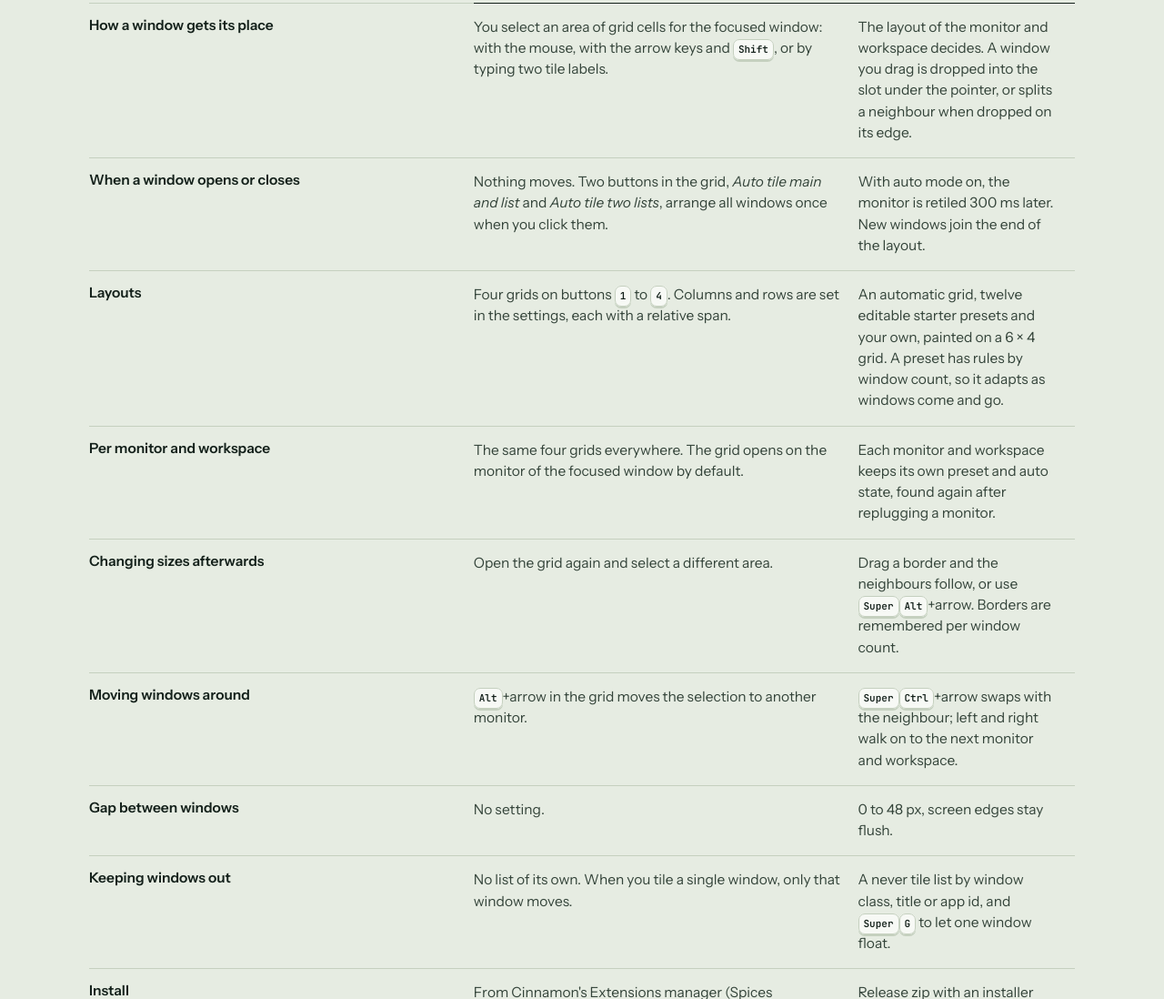
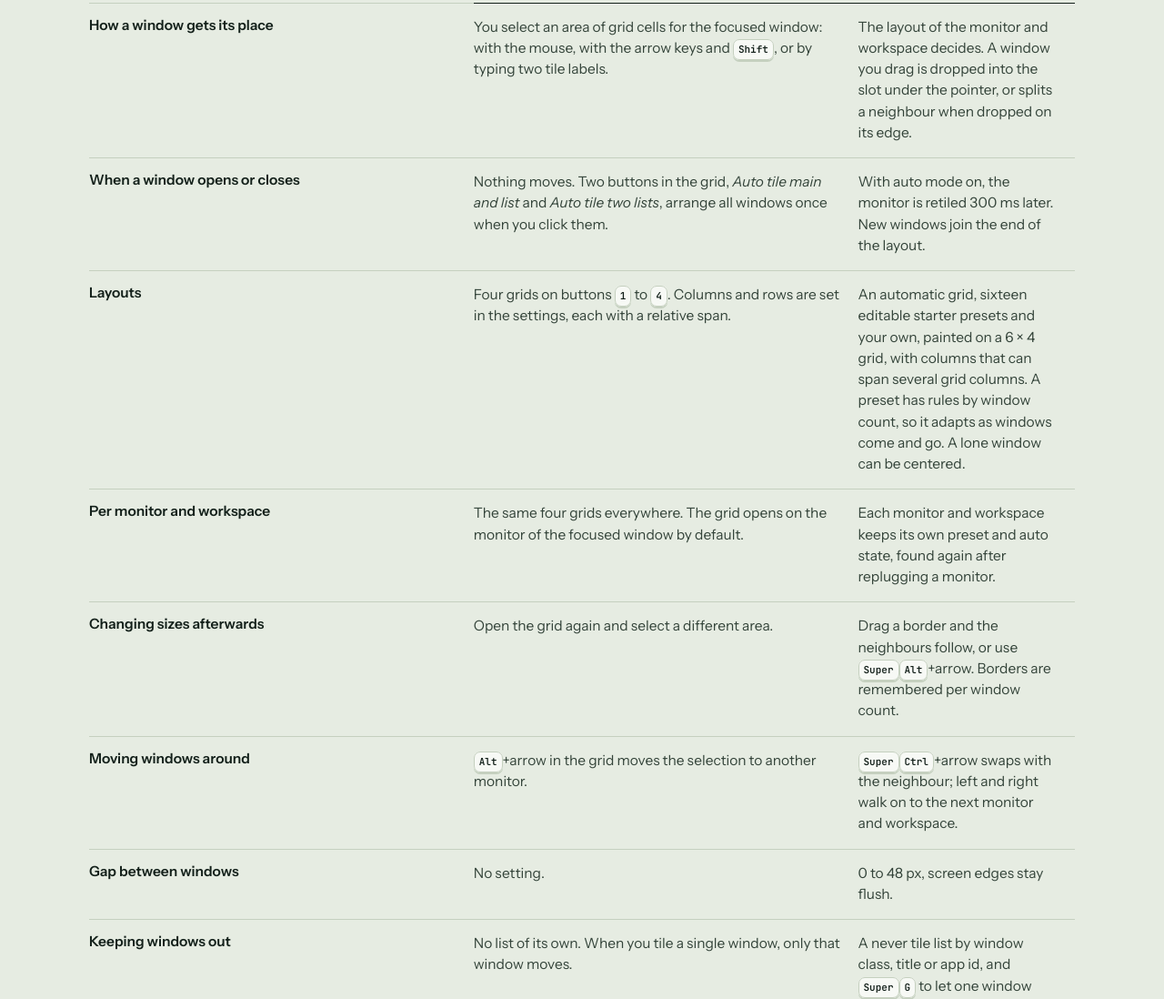
Before and after one commit to carsteneu/greenTile, a website: page docs/gtile-alternative/index.html in a window 1280 px wide. Shown: the part 1167-2265 px from the top of the page at 91% size. Drawn offline with Linux system fonts and the light colour scheme.

Commit message:
docs(site): gTile comparison names spans, sixteen starters and the centered lone window

```diff
--- a/docs/gtile-alternative/index.html
+++ b/docs/gtile-alternative/index.html
@@ -162,7 +162,7 @@ footer{padding:36px 0 56px;border-top:1px solid var(--rule);display:flex;justify
         <tbody>
           <tr><th scope="row">How a window gets its place</th><td>You select an area of grid cells for the focused window: with the mouse, with the arrow keys and <kbd>Shift</kbd>, or by typing two tile labels.</td><td>The layout of the monitor and workspace decides. A window you drag is dropped into the slot under the pointer, or splits a neighbour when dropped on its edge.</td></tr>
           <tr><th scope="row">When a window opens or closes</th><td>Nothing moves. Two buttons in the grid, <i>Auto tile main and list</i> and <i>Auto tile two lists</i>, arrange all windows once when you click them.</td><td>With auto mode on, the monitor is retiled 300 ms later. New windows join the end of the layout.</td></tr>
-          <tr><th scope="row">Layouts</th><td>Four grids on buttons <kbd>1</kbd> to <kbd>4</kbd>. Columns and rows are set in the settings, each with a relative span.</td><td>An automatic grid, twelve editable starter presets and your own, painted on a 6 × 4 grid. A preset has rules by window count, so it adapts as windows come and go.</td></tr>
+          <tr><th scope="row">Layouts</th><td>Four grids on buttons <kbd>1</kbd> to <kbd>4</kbd>. Columns and rows are set in the settings, each with a relative span.</td><td>An automatic grid, sixteen editable starter presets and your own, painted on a 6 × 4 grid, with columns that can span several grid columns. A preset has rules by window count, so it adapts as windows come and go. A lone window can be centered.</td></tr>
           <tr><th scope="row">Per monitor and workspace</th><td>The same four grids everywhere. The grid opens on the monitor of the focused window by default.</td><td>Each monitor and workspace keeps its own preset and auto state, found again after replugging a monitor.</td></tr>
           <tr><th scope="row">Changing sizes afterwards</th><td>Open the grid again and select a different area.</td><td>Drag a border and the neighbours follow, or use <kbd>Super</kbd><kbd>Alt</kbd>+arrow. Borders are remembered per window count.</td></tr>
           <tr><th scope="row">Moving windows around</th><td><kbd>Alt</kbd>+arrow in the grid moves the selection to another monitor.</td><td><kbd>Super</kbd><kbd>Ctrl</kbd>+arrow swaps with the neighbour; left and right walk on to the next monitor and workspace.</td></tr>
```
